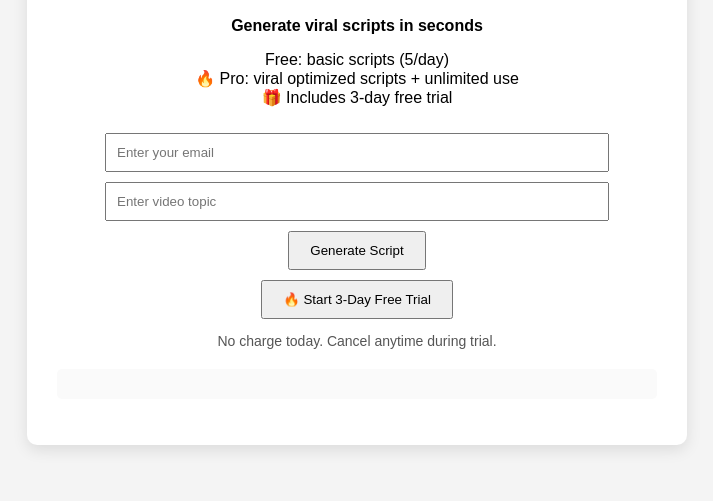
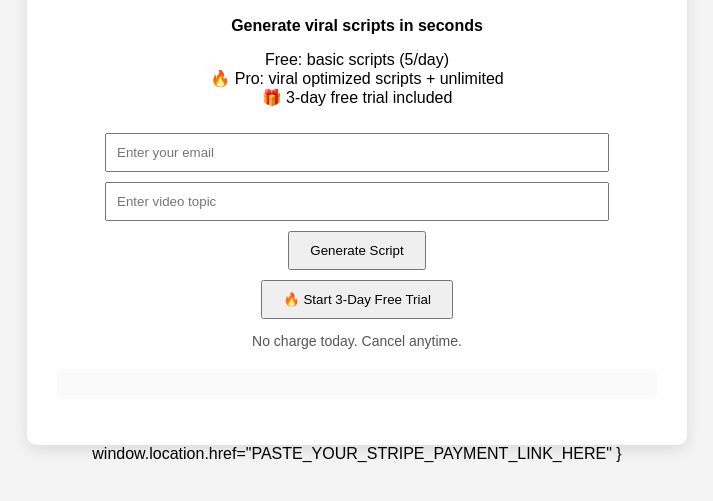
Before and after one commit to alwayshannonperry-cpu/ai-video-script-generator, a website: page index.html in a window 1280 px wide. Shown: the part 221-722 px from the top of the page, without its empty margins (283-996 px from the left). Drawn offline with Linux system fonts and the light colour scheme.

Commit message:
Update index.html

```diff
--- a/index.html
+++ b/index.html
@@ -55,8 +55,8 @@ button{
 
 <p>
 Free: basic scripts (5/day)<br>
-🔥 Pro: viral optimized scripts + unlimited use<br>
-🎁 Includes 3-day free trial
+🔥 Pro: viral optimized scripts + unlimited<br>
+🎁 3-day free trial included
 </p>
 
 <input id="email" placeholder="Enter your email">
@@ -70,7 +70,7 @@ Free: basic scripts (5/day)<br>
 <button onclick="upgrade()">🔥 Start 3-Day Free Trial</button>
 
 <p style="font-size:14px;color:#555;">
-No charge today. Cancel anytime during trial.
+No charge today. Cancel anytime.
 </p>
 
 <p id="result"></p>
@@ -116,3 +116,10 @@ window.location.href="PASTE_YOUR_STRIPE_PAYMENT_LINK_HERE"
 
 </body>
 </html>
+window.location.href="PASTE_YOUR_STRIPE_PAYMENT_LINK_HERE"
+}
+
+</script>
+
+</body>
+</html>
```
Lines whose indentation alone changed are shown as unchanged.
